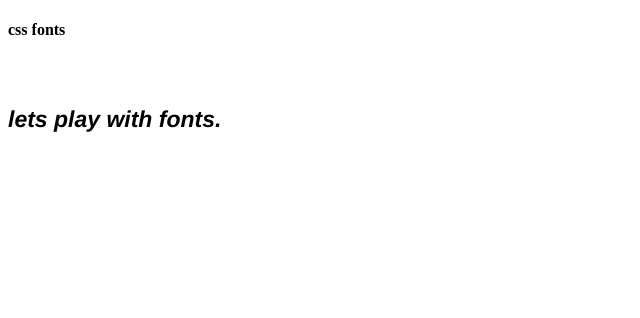
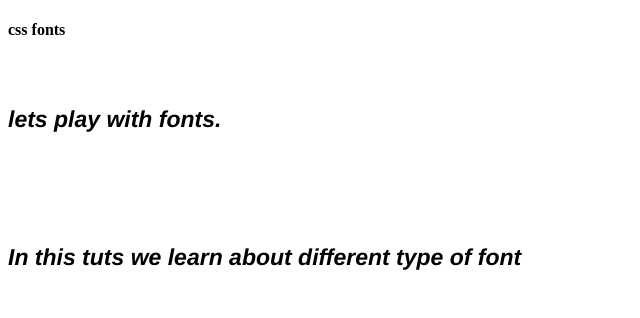
Before and after one commit to PiyushVishnani/web-development, a plain HTML site: page tut17.html in a window 1280 px wide. Shown: the whole page, without its empty margins (0-640 px from the left). Drawn offline with Linux system fonts and the light colour scheme.

Commit message:
Update tut17.html

```diff
--- a/tut17.html
+++ b/tut17.html
@@ -18,5 +18,6 @@
 <body>
     <h4>css fonts</h4>
     <p>lets play with fonts.</p>
+    <p>In this tuts we learn about different type of font</p>
 </body>
 </html>
```
